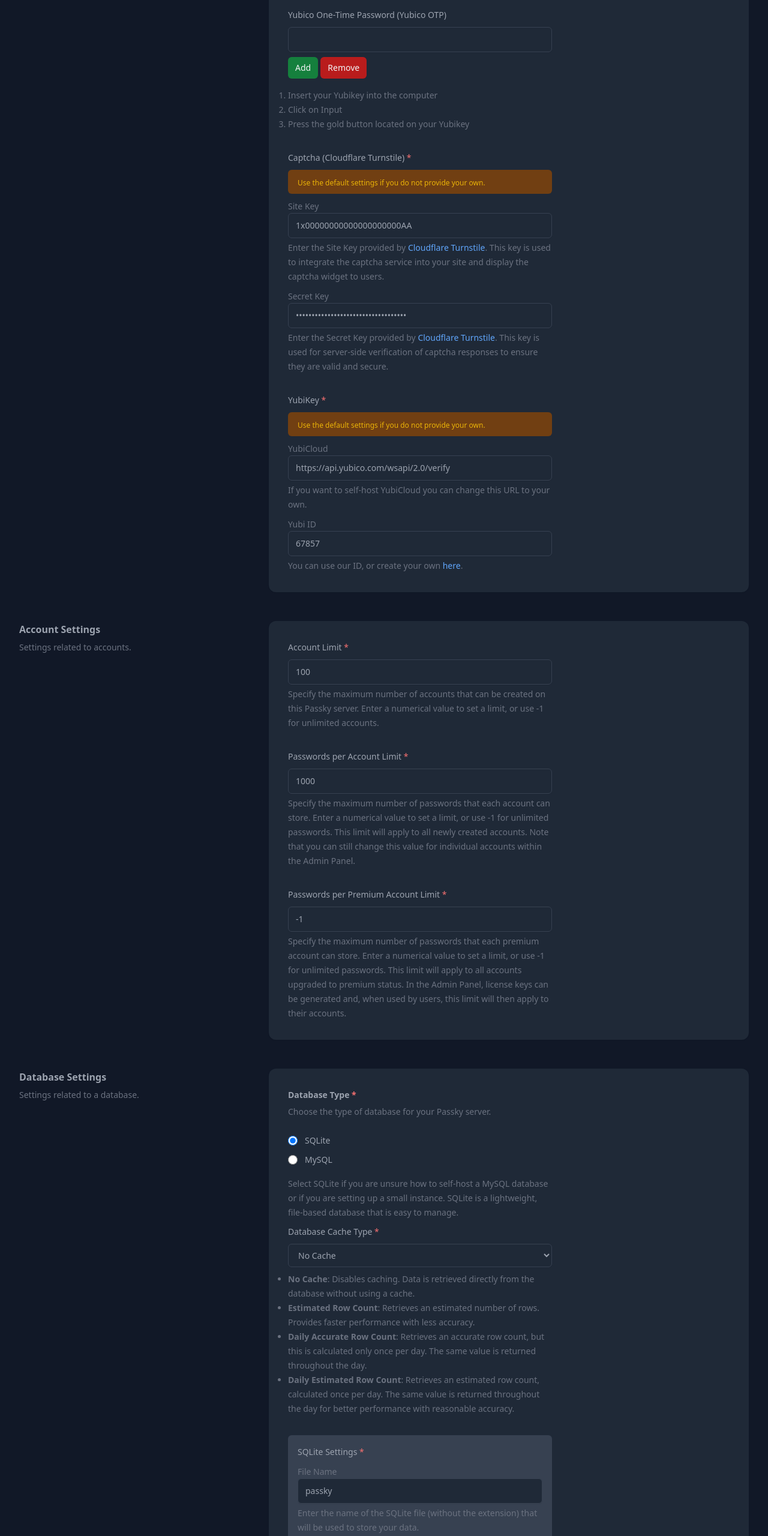
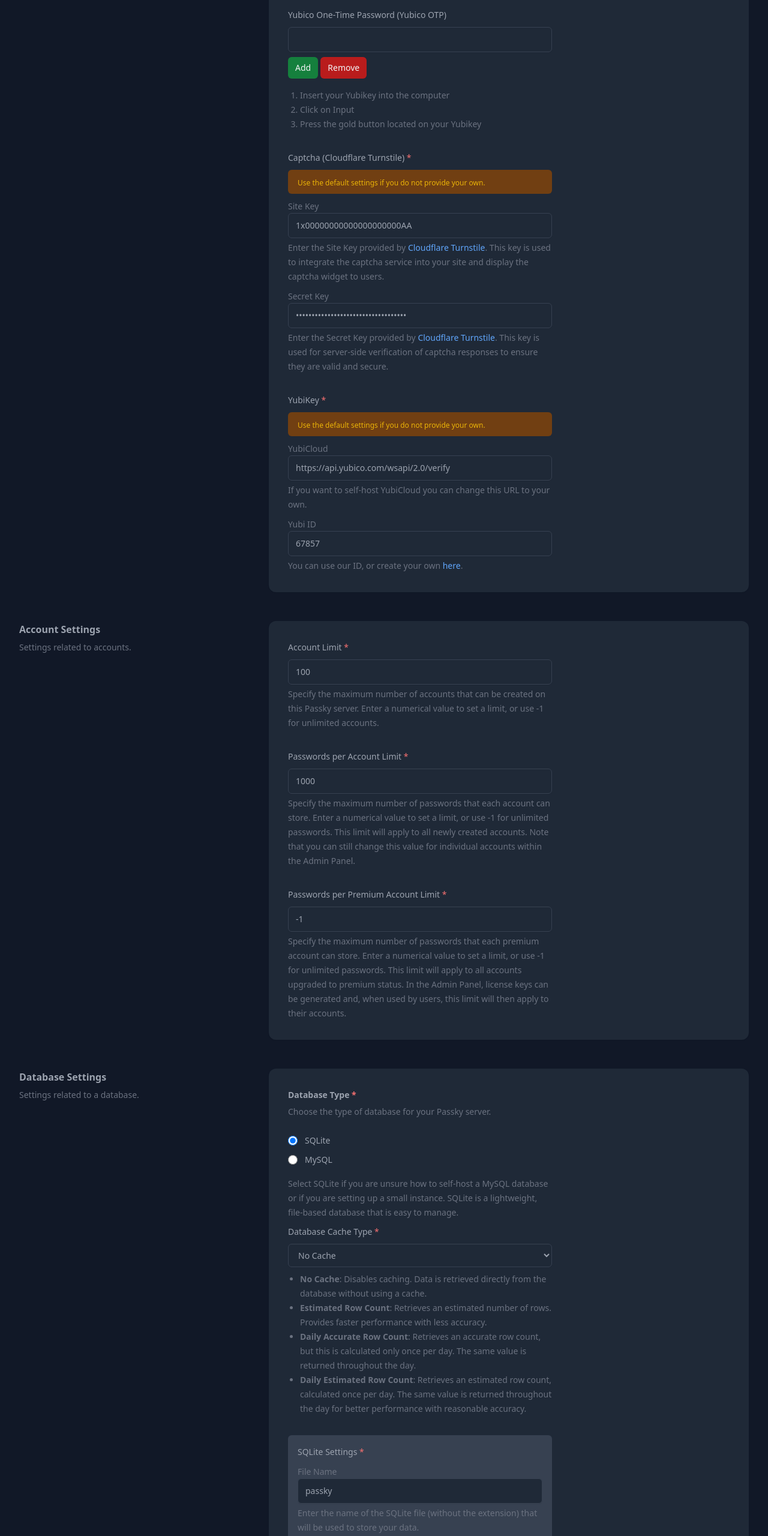
Before and after one commit to Rabbit-Company/Passky-Main-Website, a website: page website/configurator.html in a window 1280 px wide. Shown: the part 1284-3844 px from the top of the page at 60% size. Drawn offline with Linux system fonts and the light colour scheme.

Commit message:
Improved design of a configurator

```diff
--- a/website/configurator.html
+++ b/website/configurator.html
@@ -501,7 +501,7 @@
 													Remove
 												</button>
 												<div class="mt-4">
-													<ol class="list-decimal text-gray-500 text-sm leading-6">
+													<ol class="ml-5 list-decimal text-gray-500 text-sm leading-6">
 														<li>Insert your Yubikey into the computer</li>
 														<li>Click on Input</li>
 														<li>Press the gold button located on your Yubikey</li>
@@ -705,7 +705,7 @@
 													<option value="3">Daily Estimated Row Count</option>
 												</select>
 												<div class="mt-2 text-sm leading-6 text-gray-500">
-													<ul class="list-disc text-gray-500 text-sm leading-6">
+													<ul class="ml-5 list-disc text-gray-500 text-sm leading-6">
 														<li><b>No Cache</b>: Disables caching. Data is retrieved directly from the database without using a cache.</li>
 														<li><b>Estimated Row Count</b>: Retrieves an estimated number of rows. Provides faster performance with less accuracy.</li>
 														<li>
```
Also changed, not shown: website/css/tailwind.min.css.
